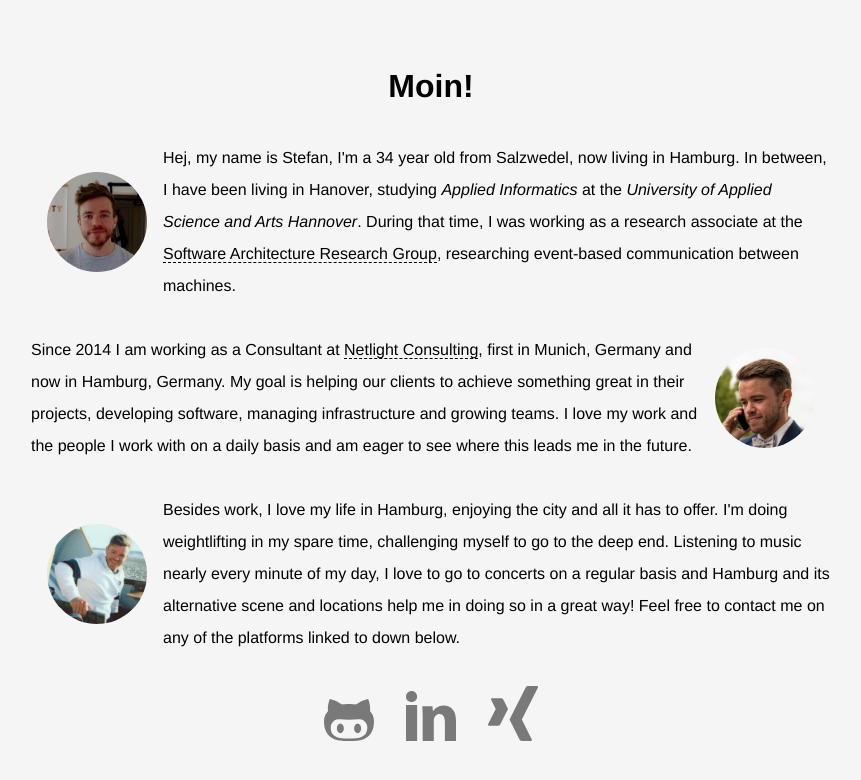
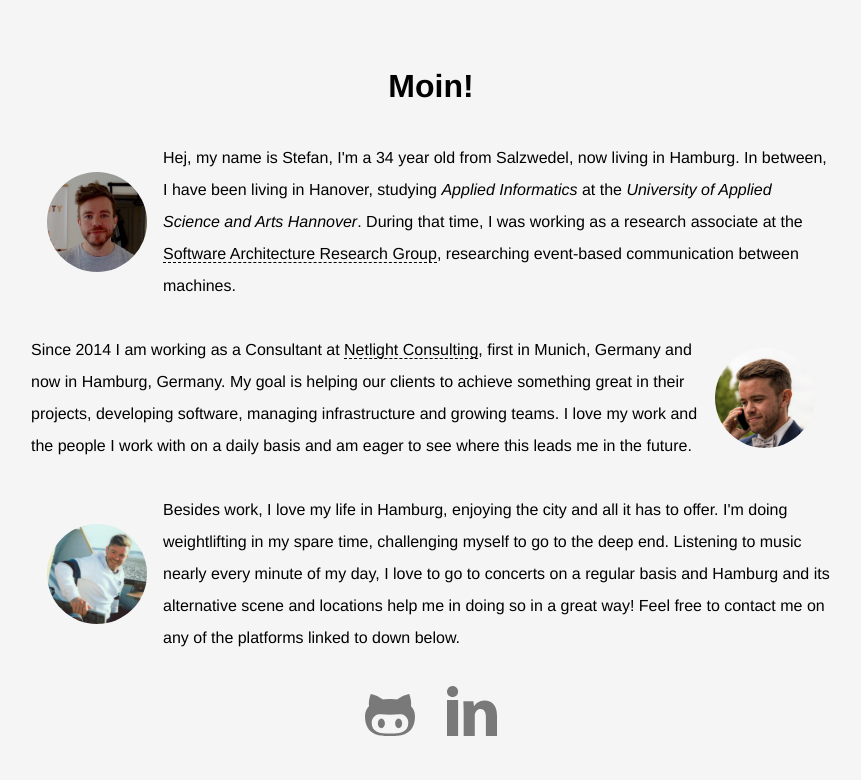
Before and after one commit to stehefan/home, a Next.js app: page / in a window 1280 px wide. Shown: the top 780 px of the page, without its empty margins (209-1070 px from the left). Built offline with nearby package versions, Linux system fonts and the light colour scheme.

Commit message:
Remove obsolete Xing Link

```diff
--- a/pages/index.tsx
+++ b/pages/index.tsx
@@ -38,7 +38,6 @@ const Home: React.FC = () => {
             <SocialIconList>
                 <SocialIcon href='https://www.github.com/stehefan' name='Github'/>
                 <SocialIcon href='https://www.linkedin.com/in/stefan-lier-44682583/' name='LinkedIn'/>
-                <SocialIcon href='https://www.xing.com/profile/Stefan_Lier3' name='Xing'/>
             </SocialIconList>
         </>
     )
```
Also changed, not shown: public/xing.svg (deleted).
